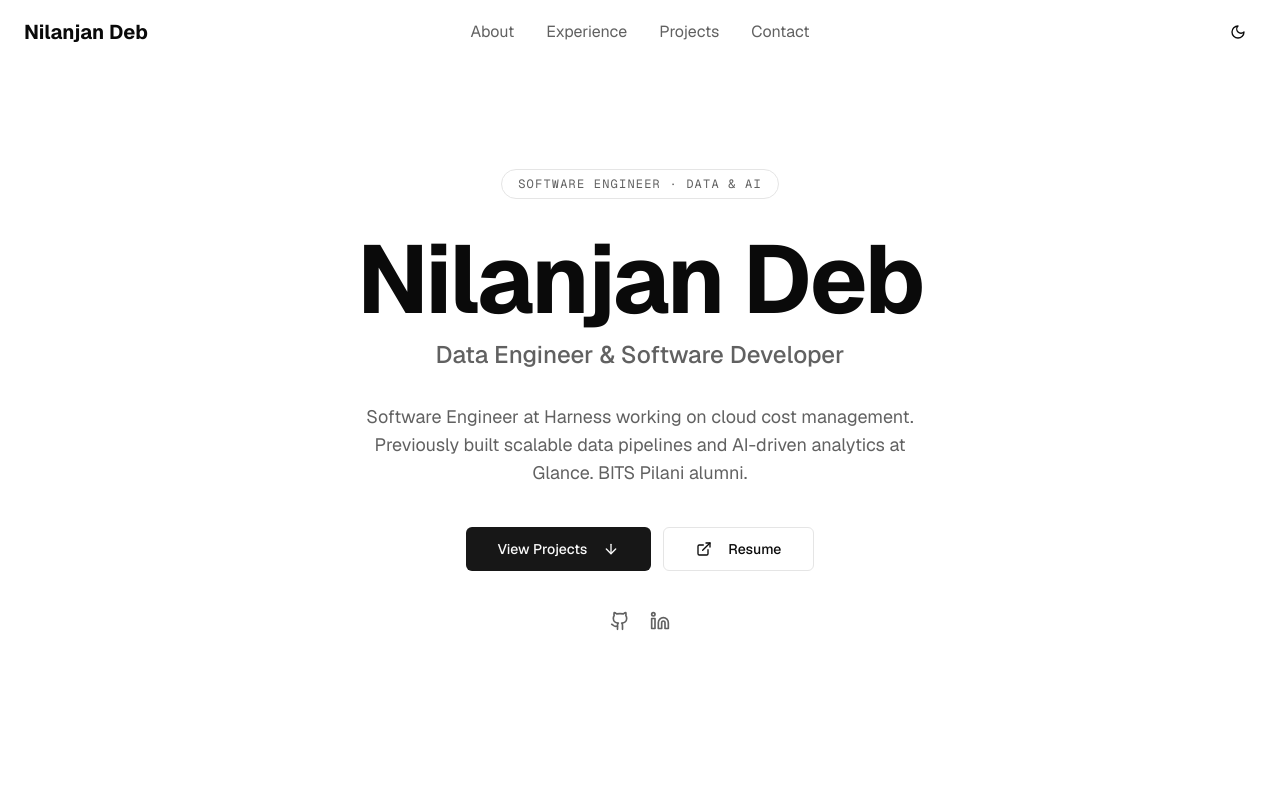
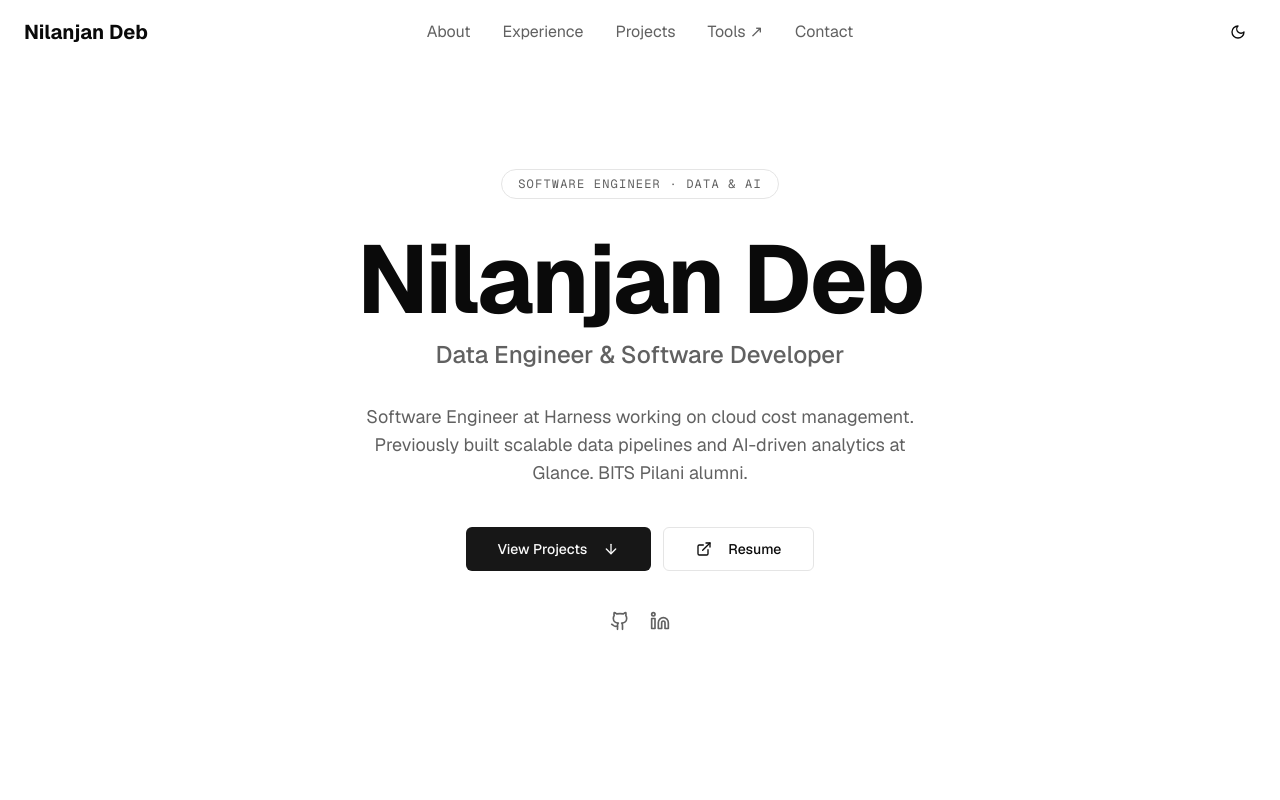
Before and after one commit to nil1729/nil1729.github.io, a Next.js app: page / in a window 1280 px wide. Shown: the top 800 px of the page. Built offline with nearby package versions, Linux system fonts and the light colour scheme.

Commit message:
feat: add Tools link to portfolio navigation

```diff
--- a/components/navigation.tsx
+++ b/components/navigation.tsx
@@ -75,6 +75,7 @@ export default function Navigation() {
     { href: "#about", label: "About", homeOnly: true },
     { href: "#experience", label: "Experience", homeOnly: true },
     { href: "#projects", label: "Projects", homeOnly: true },
+    { href: "https://tools.nilanjandeb.com", label: "Tools ↗", isExternal: true },
     { href: "#contact", label: "Contact", homeOnly: true },
   ];
 
@@ -107,6 +108,8 @@ export default function Navigation() {
                       key={item.href}
                       href={item.href}
                       className='text-muted-foreground hover:text-foreground transition-colors whitespace-nowrap'
+                      target="_blank"
+                      rel="noopener noreferrer"
                     >
                       {item.label}
                     </Link>
@@ -183,6 +186,8 @@ export default function Navigation() {
                       href={item.href}
                       className='block px-4 py-2 text-muted-foreground hover:text-foreground transition-colors'
                       onClick={() => setIsOpen(false)}
+                      target="_blank"
+                      rel="noopener noreferrer"
                     >
                       {item.label}
                     </Link>
```
